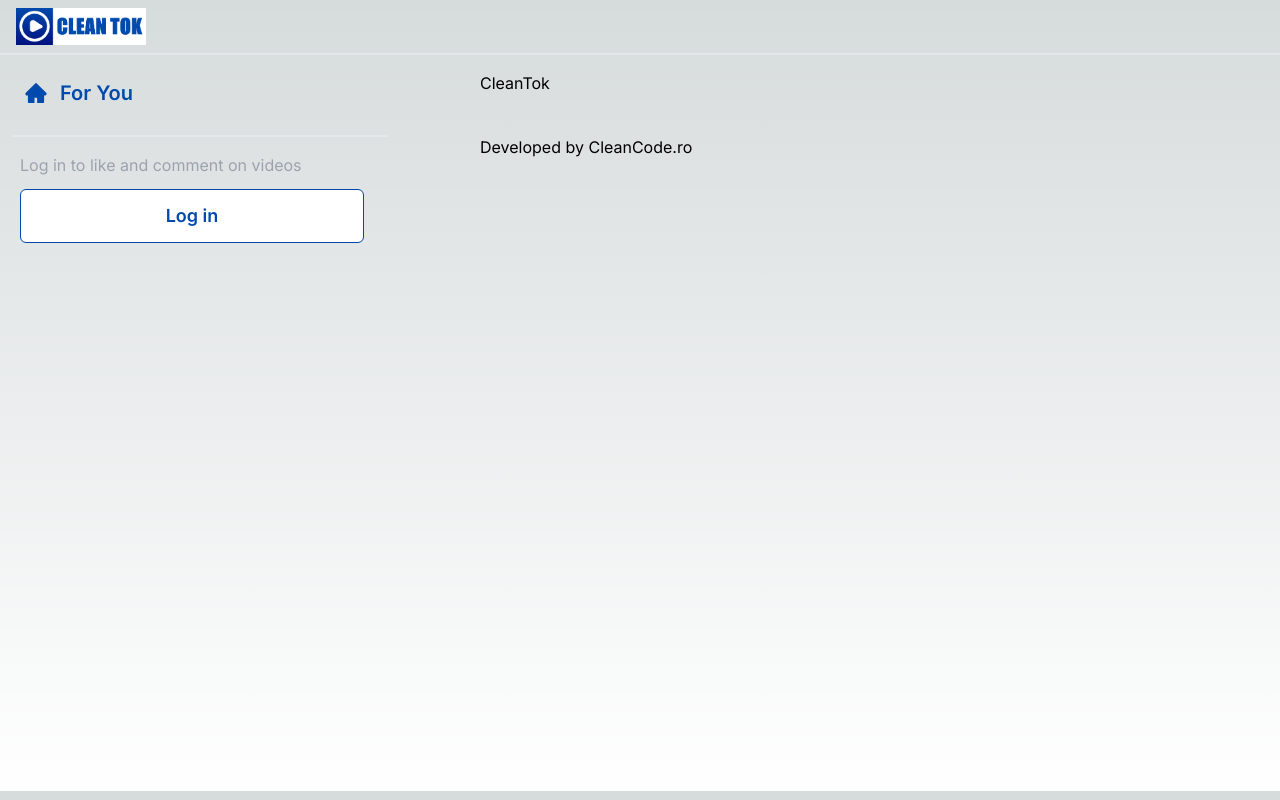
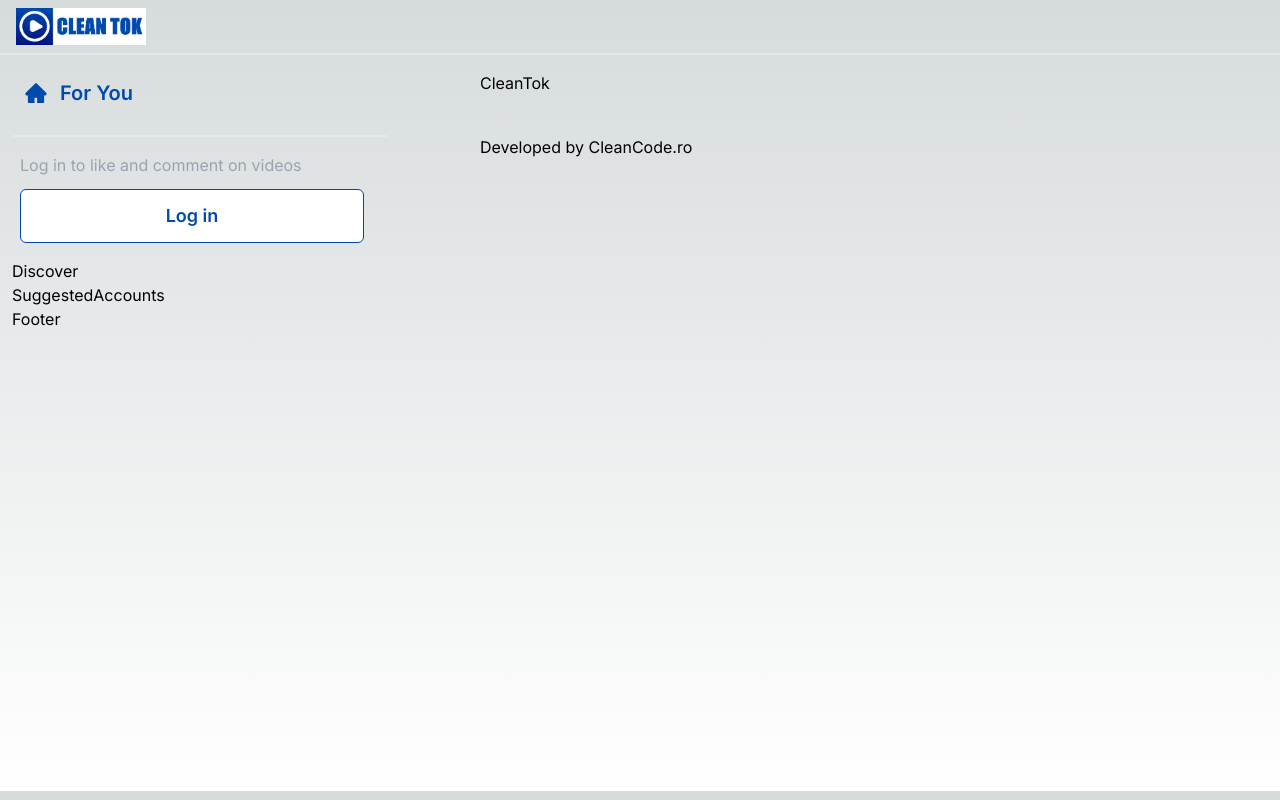
Before and after one commit to CleanCodeRo/CleanTok, a Next.js app: page / in a window 1280 px wide. Built offline with nearby package versions, Linux system fonts and the light colour scheme.

Commit message:
Add more sections to sidebar

```diff
--- /dev/null
+++ b/app/_components/Discover/Discover.tsx
@@ -0,0 +1,9 @@
+import React from 'react'
+
+const Discover = () => {
+  return (
+    <div>Discover</div>
+  )
+}
+
+export default Discover
--- /dev/null
+++ b/app/_components/Footer/Footer.tsx
@@ -0,0 +1,9 @@
+import React from 'react'
+
+const Footer = () => {
+  return (
+    <div>Footer</div>
+  )
+}
+
+export default Footer
--- a/app/_components/Sidebar/Sidebar.tsx
+++ b/app/_components/Sidebar/Sidebar.tsx
@@ -7,6 +7,9 @@ import Link from "next/link";
 import { GoogleLogin } from "react-google-login";
 import { AiFillHome, AiOutlineMenu } from "react-icons/ai";
 import { ImCancelCircle } from "react-icons/im";
+import Discover from "../Discover/Discover";
+import SuggestedAccounts from "../SuggestedAccounts/SuggestedAccounts";
+import Footer from "../Footer/Footer";
 
 const Sidebar = () => {
     const [showSidebar, setShowSidebar] = useState(true);
@@ -73,6 +76,10 @@ const Sidebar = () => {
                             </div>
                         </div>
                     )}
+
+                    <Discover />
+                    <SuggestedAccounts />
+                    <Footer />
                 </div>
             )}
         </div>
--- /dev/null
+++ b/app/_components/SuggestedAccounts/SuggestedAccounts.tsx
@@ -0,0 +1,9 @@
+import React from 'react'
+
+const SuggestedAccounts = () => {
+  return (
+    <div>SuggestedAccounts</div>
+  )
+}
+
+export default SuggestedAccounts
```
